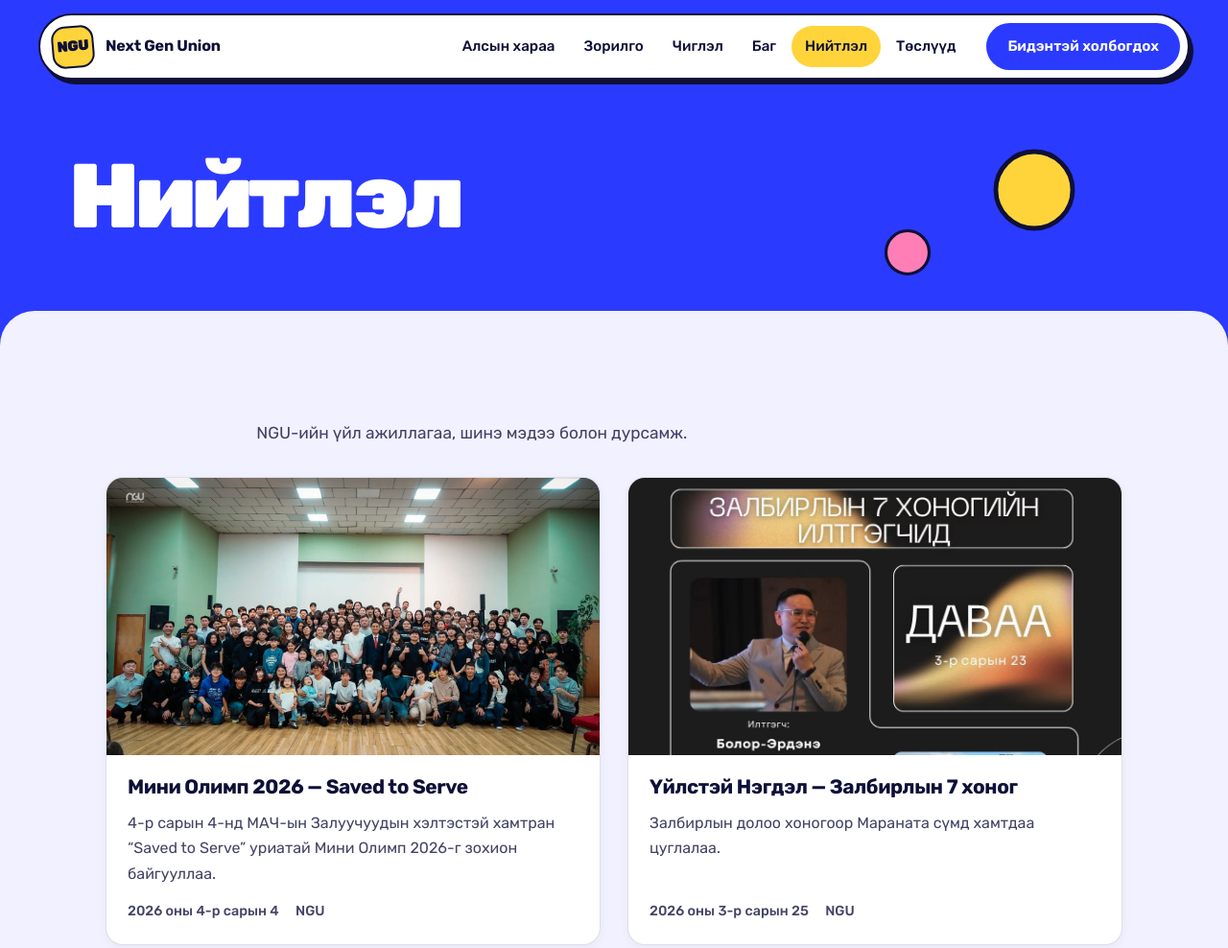
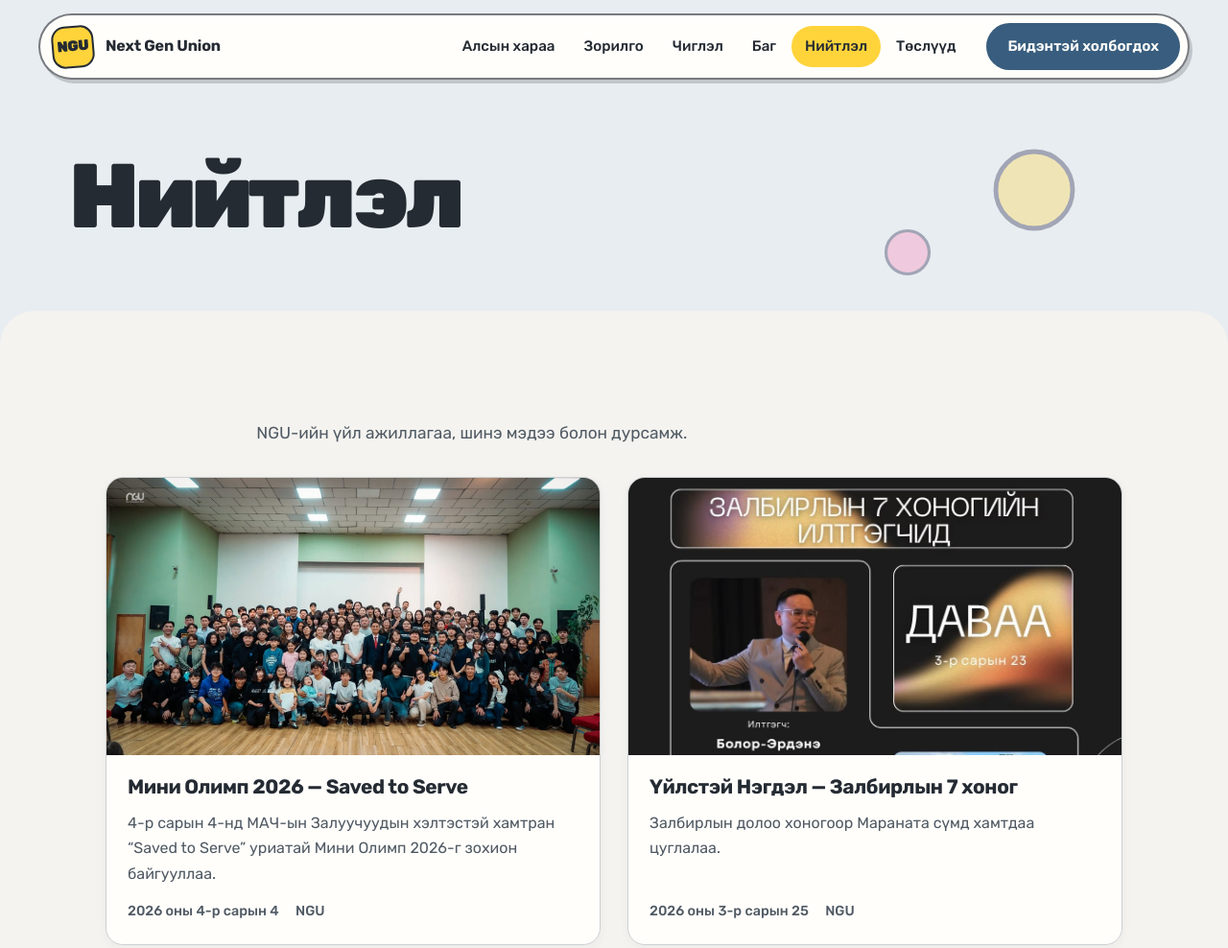
Before and after one commit to nextgenunion/nextgenunion.github.io, a plain HTML site: page blog/blog.html in a window 1280 px wide. Shown: the top 988 px of the page at 96% size. Drawn offline with nearby package versions, Linux system fonts and the light colour scheme.

Commit message:
Soften blog colors for long reading

```diff
--- a/blog/blog.css
+++ b/blog/blog.css
@@ -1,11 +1,37 @@
 /* Blog pages keep the NGU colours, with a quieter editorial layout
    so article text and navigation stay easy to scan. */
+
+/* Softer surfaces and a less saturated blue for long reading sessions.
+   Keep the text dark: lower glare should come from the page surface,
+   not from reducing text contrast. */
+.blog-page,
+.article-page{
+  --chalk:#F4F3EF;
+  --white:#FFFEFB;
+  --navy:#252B33;
+  --navy-soft:#505A64;
+  --blue:#385D7E;
+  --blog-paper:#F4F3EF;
+  --blog-surface:#FFFEFB;
+  --blog-border:#CDD1D3;
+  --blog-link:#31577B;
+  background:var(--blog-paper);
+  color:var(--navy);
+}
 
 /* Let the site navigation scroll away instead of covering article text. */
 .blog-page .nav,
 .article-page .nav{position:absolute;}
+.blog-page .nav-inner,
+.article-page .nav-inner{
+  border-color:rgba(37,43,51,.62);
+  box-shadow:3px 4px 0 rgba(37,43,51,.2);
+}
 
 /* Blog index */
+.blog-page .page-hero{background:#E8EDF1;color:var(--navy);}
+.blog-page .page-hero p{color:var(--navy-soft);}
+.blog-page .page-hero .doodle{opacity:.32;}
 .blog-listing{padding:56px 0 96px;}
 .blog-intro{
   max-width:68ch;margin:0 auto 32px;
@@ -17,15 +43,15 @@
 }
 .blog-listing .post-card{
   min-width:0;padding:0;overflow:hidden;
-  border:1px solid rgba(14,16,56,.13);border-radius:18px;
-  background:var(--white);box-shadow:0 3px 12px rgba(14,16,56,.045);
+  border:1px solid var(--blog-border);border-radius:18px;
+  background:var(--blog-surface);box-shadow:0 3px 12px rgba(37,43,51,.045);
   transition:transform .18s ease,box-shadow .18s ease,border-color .18s ease;
 }
 .blog-listing .post-card:hover{
-  transform:translateY(-2px);border-color:rgba(43,58,255,.35);
-  box-shadow:0 10px 26px rgba(14,16,56,.09);
+  transform:translateY(-2px);border-color:rgba(56,93,126,.55);
+  box-shadow:0 10px 26px rgba(37,43,51,.09);
 }
-.blog-listing .post-card-photo{aspect-ratio:16/9;border-radius:0;background:#e9e9f3;}
+.blog-listing .post-card-photo{aspect-ratio:16/9;border-radius:0;background:#EAEBE8;}
 .blog-listing .post-card-body{gap:10px;padding:20px 22px 22px;}
 .blog-listing .post-card-body h3{font-size:1.3rem;line-height:1.32;font-weight:700;}
 .blog-listing .post-card-body p{font-size:1rem;line-height:1.65;-webkit-line-clamp:3;}
@@ -62,7 +88,7 @@
 .post-not-found p{margin:16px 0 24px;color:var(--navy-soft);}
 .post-cover{
   width:min(100%,1000px);aspect-ratio:16/9;max-height:560px;
-  overflow:hidden;margin:0 auto 42px;background:#e9e9f3;border-radius:16px;
+  overflow:hidden;margin:0 auto 42px;background:#EAEBE8;border-radius:16px;
 }
 .post-cover img{display:block;width:100%;height:100%;object-fit:cover;}
 .post-cover.is-portrait{width:min(100%,620px);aspect-ratio:auto;max-height:none;}
@@ -82,8 +108,8 @@
 .post-body li::marker{color:var(--blue);}
 .post-body strong{font-weight:700;}
 .post-body a{
-  color:#2338d7;font-weight:600;
-  text-decoration:underline;text-decoration-color:rgba(35,56,215,.65);
+  color:var(--blog-link);font-weight:600;
+  text-decoration:underline;text-decoration-color:rgba(49,87,123,.72);
   text-decoration-thickness:1px;text-underline-offset:.16em;
 }
 .post-body a:hover{text-decoration-thickness:2px;color:var(--navy);}
@@ -106,16 +132,16 @@
 /* Previous/next links show full titles and remain usable on narrow screens. */
 .post-nav-links{
   max-width:760px;margin:64px auto 0;padding-top:24px;
-  border-top:1px solid rgba(14,16,56,.16);
+  border-top:1px solid rgba(37,43,51,.18);
   display:grid;grid-template-columns:repeat(2,minmax(0,1fr));gap:14px;
 }
 .post-nav-card{
   display:flex;min-width:0;min-height:94px;flex-direction:column;justify-content:center;gap:8px;
-  padding:16px 18px;background:var(--white);color:var(--navy);
-  border:1px solid rgba(14,16,56,.13);border-radius:14px;
+  padding:16px 18px;background:var(--blog-surface);color:var(--navy);
+  border:1px solid var(--blog-border);border-radius:14px;
   transition:border-color .15s ease,background .15s ease;
 }
-.post-nav-card:hover{border-color:rgba(43,58,255,.4);background:#fafaff;}
+.post-nav-card:hover{border-color:rgba(56,93,126,.55);background:#F9F9F6;}
 .post-nav-card:focus-visible{outline:3px solid var(--blue);outline-offset:3px;}
 .post-nav-card.next{text-align:right;}
 .post-nav-label{color:var(--navy-soft);font-size:.82rem;font-weight:600;line-height:1.3;}
```
